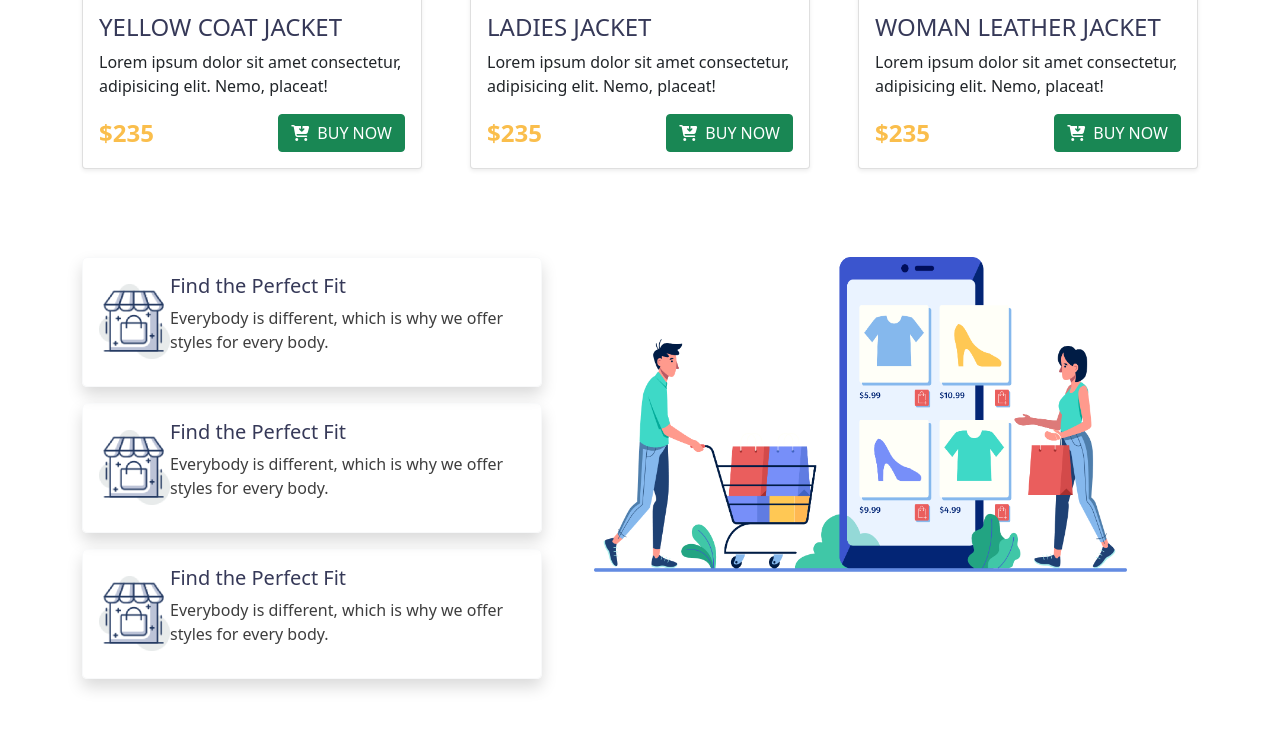
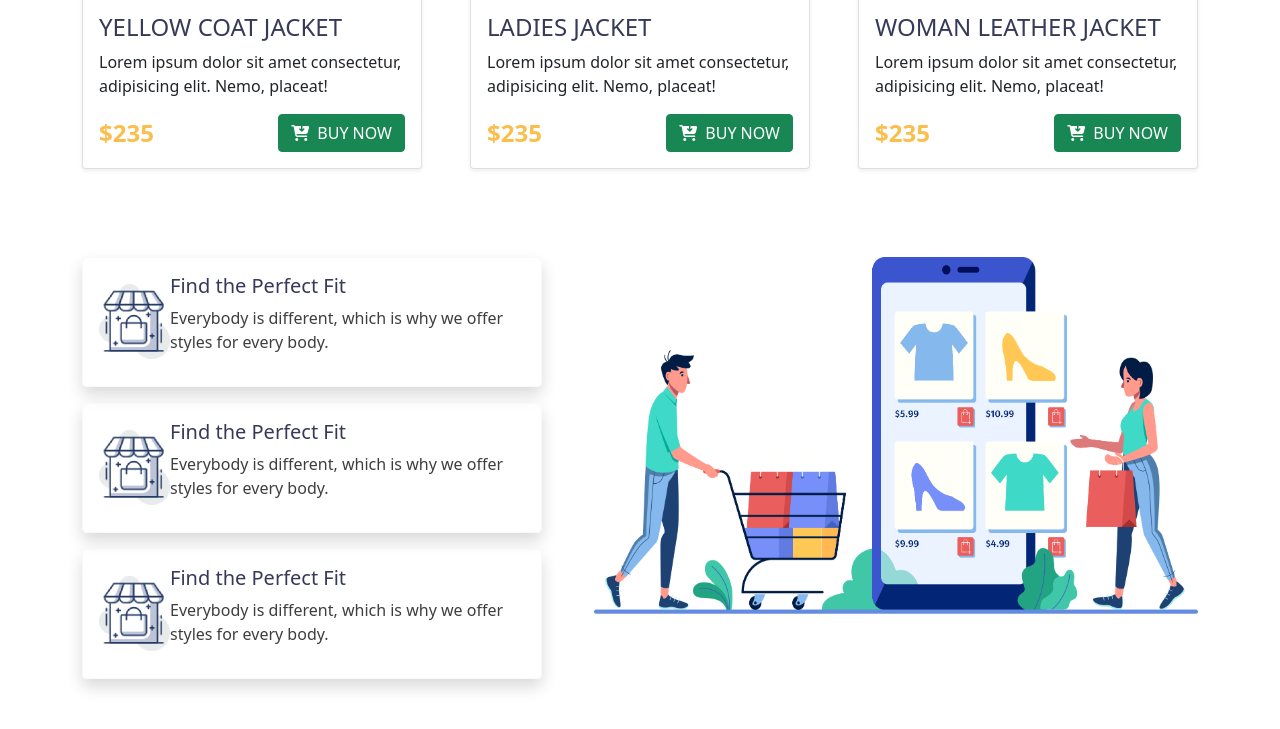
Before and after one commit to nahidplanet/penguin-ecommerce, a plain HTML site: page index.html in a window 1280 px wide. Shown: the part 1792-2521 px from the top of the page. Drawn offline with nearby package versions, Linux system fonts and the light colour scheme.

Commit message:
footer image update

```diff
--- a/index.html
+++ b/index.html
@@ -423,8 +423,6 @@
             <div class="footer-banner">
               <img
                 src="./images/shopping.png"
-                width="533"
-                height="354"
                 alt="footer-banner"
                 class="img-fluid"
               />
```
